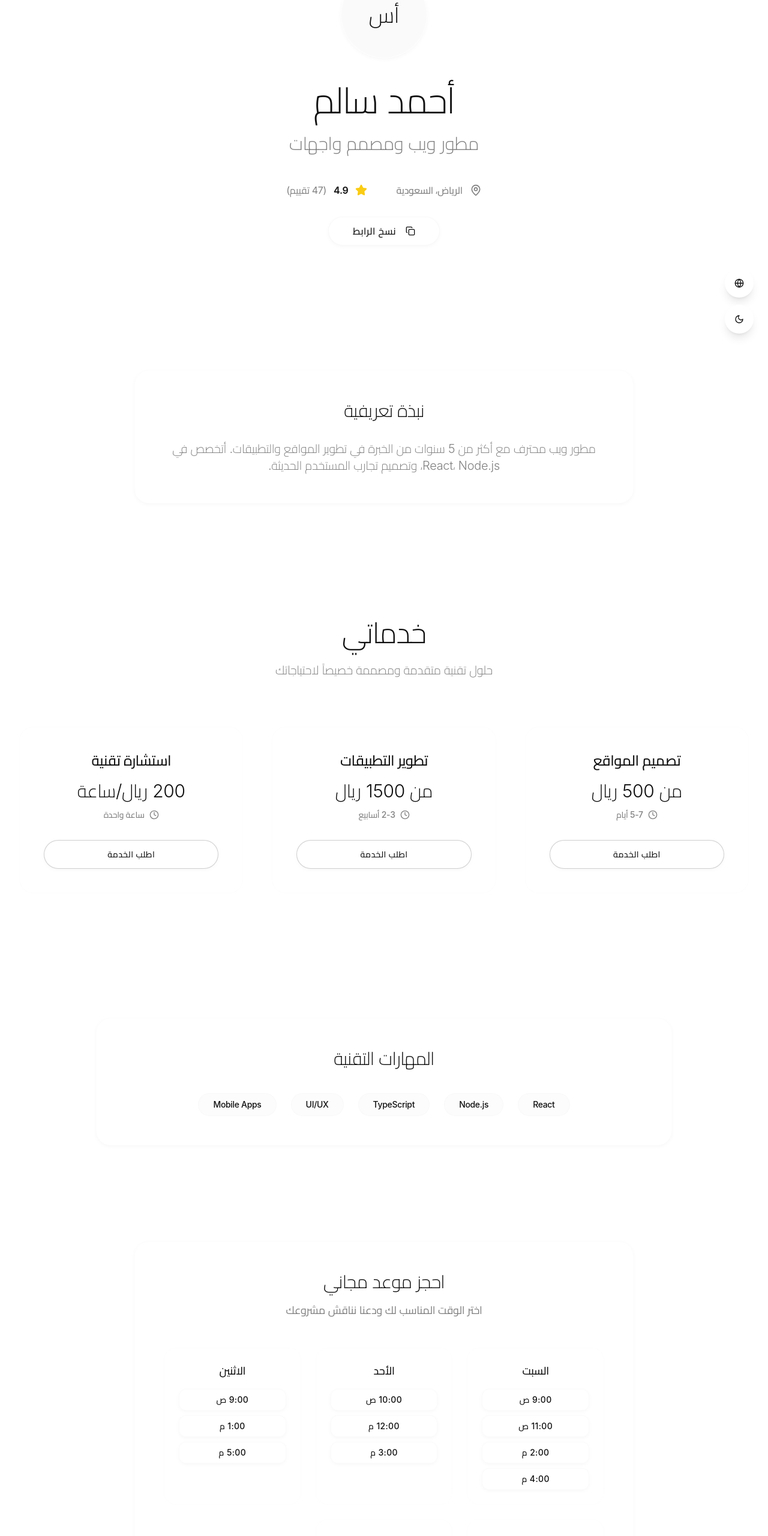
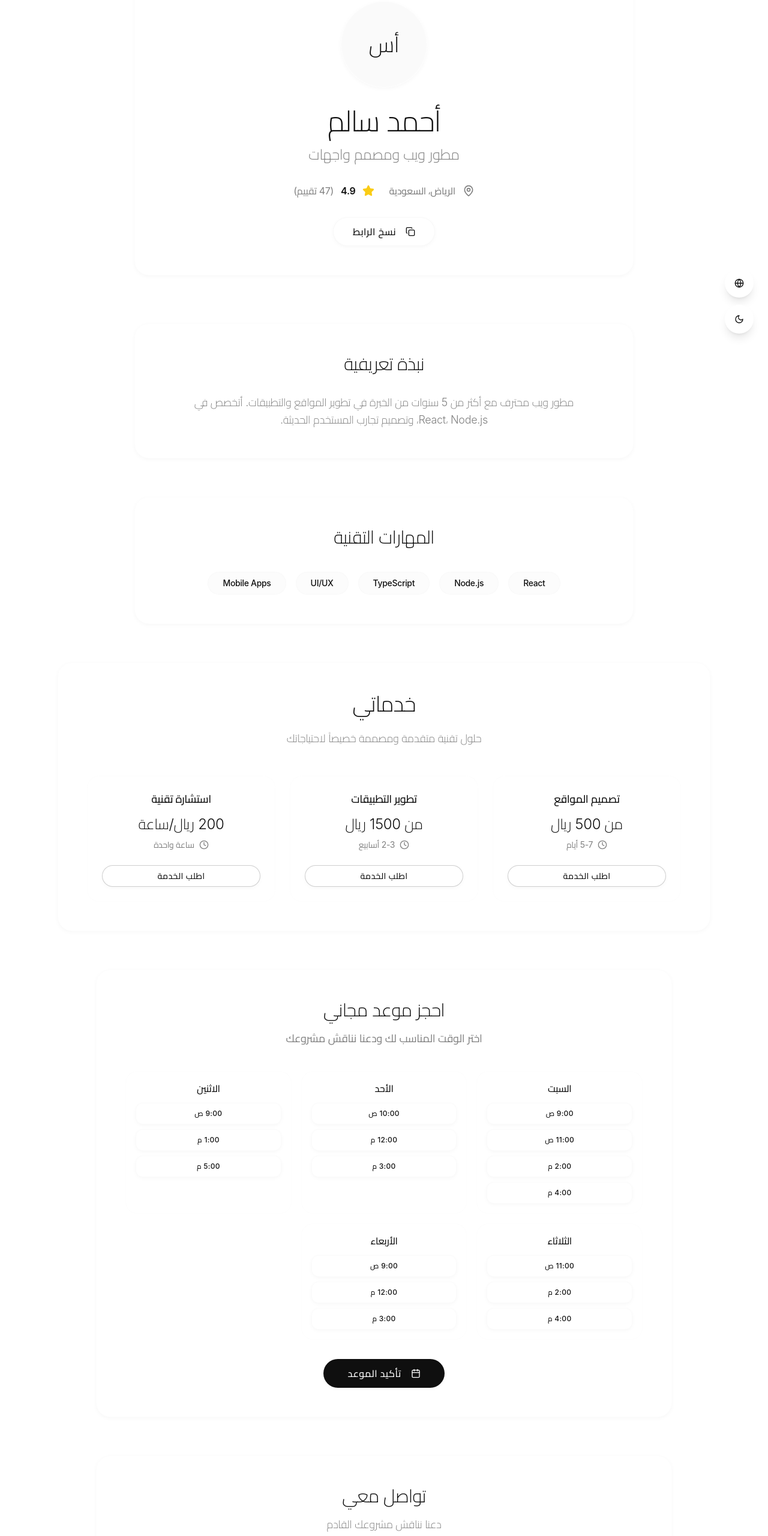
Before and after one commit to immshl/malaf, a React (Vite) app: page /example in a window 1280 px wide. Shown: the part 220-2780 px from the top of the page at 60% size. Built offline with nearby package versions, Linux system fonts and the light colour scheme.

Commit message:
Refactor freelancer profile page
Restructure the freelancer profile page to have each section in its own card, improve button visibility, and optimize the layout for a better user experience.

```diff
--- a/src/pages/ExampleProfile.tsx
+++ b/src/pages/ExampleProfile.tsx
@@ -70,26 +70,27 @@ const ExampleProfile = () => {
         </div>
       </nav>
 
-      {/* Hero Section - Apple Style */}
-      <section className="pt-16 pb-16 lg:pt-24 lg:pb-20">
-        <div className="max-w-5xl mx-auto px-6 lg:px-8 text-center">
+      {/* Profile Header Card */}
+      <section className="pt-16 pb-8 lg:pt-24 lg:pb-12">
+        <div className="max-w-4xl mx-auto px-6 lg:px-8">
+          <div className="bg-background border border-border/10 rounded-3xl p-10 lg:p-12 shadow-soft hover:shadow-medium transition-smooth text-center">
             {/* Profile Avatar */}
-          <div className="flex justify-center mb-10">
+            <div className="flex justify-center mb-8">
               <Avatar className="w-28 h-28 lg:w-36 lg:h-36 border border-border/10 shadow-soft">
                 <AvatarFallback className="text-2xl lg:text-4xl font-light bg-muted/50 text-foreground">أس</AvatarFallback>
               </Avatar>
             </div>
 
             {/* Name & Title */}
-          <h1 className="text-4xl md:text-5xl lg:text-6xl font-light text-foreground mb-6 tracking-tight leading-tight">
+            <h1 className="text-3xl md:text-4xl lg:text-5xl font-light text-foreground mb-4 tracking-tight">
               أحمد سالم
             </h1>
-          <p className="text-xl md:text-2xl lg:text-3xl font-light text-muted-foreground mb-12 leading-relaxed">
+            <p className="text-lg md:text-xl lg:text-2xl font-light text-muted-foreground mb-8">
               مطور ويب ومصمم واجهات
             </p>
 
             {/* Location & Rating */}
-          <div className="flex flex-col sm:flex-row items-center justify-center gap-6 lg:gap-12 mb-8">
+            <div className="flex flex-col sm:flex-row items-center justify-center gap-6 mb-8">
               <div className="flex items-center gap-3 text-muted-foreground">
                 <MapPin className="w-5 h-5" />
                 <span className="text-base font-medium">الرياض، السعودية</span>
@@ -101,13 +102,12 @@ const ExampleProfile = () => {
               </div>
             </div>
 
-          {/* Copy Link Button */}
-          <div className="flex justify-center mb-16">
+            {/* Action Button */}
             <Button
               variant="outline"
               size="lg"
               onClick={handleCopyLink}
-              className="px-10 py-4 rounded-full font-medium border-border/30 hover:bg-muted/40 transition-smooth text-base hover:border-border/50"
+              className="px-8 py-3 rounded-full font-medium border-border/30 hover:bg-muted/40 transition-smooth"
             >
               {copied ? <Check className="w-5 h-5 ml-2" /> : <Copy className="w-5 h-5 ml-2" />}
               {copied ? "تم النسخ!" : "نسخ الرابط"}
@@ -117,13 +117,13 @@ const ExampleProfile = () => {
       </section>
 
       {/* Bio Card */}
-      <section className="py-16">
+      <section className="py-8">
         <div className="max-w-4xl mx-auto px-6 lg:px-8">
           <div className="bg-background border border-border/10 rounded-3xl p-10 lg:p-12 shadow-soft hover:shadow-medium transition-smooth">
             <h3 className="text-2xl lg:text-3xl font-light text-foreground mb-8 tracking-tight text-center">
               نبذة تعريفية
             </h3>
-            <p className="text-lg lg:text-xl font-light text-muted-foreground leading-relaxed text-center">
+            <p className="text-lg font-light text-muted-foreground leading-relaxed text-center max-w-2xl mx-auto">
               مطور ويب محترف مع أكثر من 5 سنوات من الخبرة في تطوير المواقع والتطبيقات.
               أتخصص في React، Node.js، وتصميم تجارب المستخدم الحديثة.
             </p>
@@ -131,57 +131,14 @@ const ExampleProfile = () => {
         </div>
       </section>
 
-      {/* Services Grid - Apple Product Style */}
-      <section className="py-24 lg:py-32">
-        <div className="max-w-7xl mx-auto px-6 lg:px-8">
-          <div className="text-center mb-20">
-            <h2 className="text-3xl md:text-4xl lg:text-5xl font-light text-foreground mb-6 tracking-tight leading-tight">
-              خدماتي
-            </h2>
-            <p className="text-lg lg:text-xl font-light text-muted-foreground max-w-2xl mx-auto leading-relaxed">
-              حلول تقنية متقدمة ومصممة خصيصاً لاحتياجاتك
-            </p>
-          </div>
-
-          <div className="grid lg:grid-cols-3 gap-8 lg:gap-12">
-            {services.map((service, index) => (
-              <div
-                key={index}
-                className="group text-center p-8 lg:p-10 rounded-3xl bg-background border border-border/10 hover:border-border/30 transition-smooth hover:shadow-soft hover:-translate-y-1"
-              >
-                <div className="mb-8">
-                  <h3 className="text-xl lg:text-2xl font-medium text-foreground mb-4 tracking-tight">
-                    {service.name}
-                  </h3>
-                  <p className="text-2xl lg:text-3xl font-light text-foreground mb-3">
-                    {service.price}
-                  </p>
-                  <div className="flex items-center justify-center gap-2 text-muted-foreground">
-                    <Clock className="w-4 h-4" />
-                    <span className="text-sm font-medium">{service.duration}</span>
-                  </div>
-                </div>
-                <Button
-                  size="lg"
-                  variant="outline"
-                  className="w-full py-3 rounded-full border-foreground/20 hover:bg-foreground hover:text-background transition-smooth text-sm font-medium"
-                >
-                  اطلب الخدمة
-                </Button>
-              </div>
-            ))}
-          </div>
-        </div>
-      </section>
-
       {/* Skills Card */}
-      <section className="py-20 bg-muted/5">
-        <div className="max-w-5xl mx-auto px-6 lg:px-8">
+      <section className="py-8">
+        <div className="max-w-4xl mx-auto px-6 lg:px-8">
           <div className="bg-background border border-border/10 rounded-3xl p-10 lg:p-12 shadow-soft hover:shadow-medium transition-smooth">
             <h3 className="text-2xl lg:text-3xl font-light text-foreground mb-10 tracking-tight text-center">
               المهارات التقنية
             </h3>
-            <div className="flex flex-wrap justify-center gap-4 lg:gap-6">
+            <div className="flex flex-wrap justify-center gap-4">
               {["React", "Node.js", "TypeScript", "UI/UX", "Mobile Apps"].map((skill) => (
                 <Badge
                   key={skill}
@@ -196,11 +153,56 @@ const ExampleProfile = () => {
         </div>
       </section>
 
-      {/* Booking Card */}
-      <section className="py-20">
-        <div className="max-w-4xl mx-auto px-6 lg:px-8">
+      {/* Services Card */}
+      <section className="py-8">
+        <div className="max-w-6xl mx-auto px-6 lg:px-8">
           <div className="bg-background border border-border/10 rounded-3xl p-10 lg:p-12 shadow-soft hover:shadow-medium transition-smooth">
             <div className="text-center mb-12">
+              <h2 className="text-2xl md:text-3xl lg:text-4xl font-light text-foreground mb-6 tracking-tight">
+                خدماتي
+              </h2>
+              <p className="text-lg font-light text-muted-foreground max-w-2xl mx-auto">
+                حلول تقنية متقدمة ومصممة خصيصاً لاحتياجاتك
+              </p>
+            </div>
+
+            <div className="grid md:grid-cols-2 lg:grid-cols-3 gap-6">
+              {services.map((service, index) => (
+                <div
+                  key={index}
+                  className="p-6 rounded-2xl border border-border/10 hover:border-border/30 transition-smooth hover:shadow-soft bg-muted/5 hover:bg-muted/10"
+                >
+                  <div className="text-center mb-6">
+                    <h3 className="text-lg font-medium text-foreground mb-3 tracking-tight">
+                      {service.name}
+                    </h3>
+                    <p className="text-xl lg:text-2xl font-light text-foreground mb-2">
+                      {service.price}
+                    </p>
+                    <div className="flex items-center justify-center gap-2 text-muted-foreground text-sm">
+                      <Clock className="w-4 h-4" />
+                      <span>{service.duration}</span>
+                    </div>
+                  </div>
+                  <Button
+                    size="sm"
+                    variant="outline"
+                    className="w-full rounded-full border-foreground/20 hover:bg-foreground hover:text-background transition-smooth"
+                  >
+                    اطلب الخدمة
+                  </Button>
+                </div>
+              ))}
+            </div>
+          </div>
+        </div>
+      </section>
+
+      {/* Booking Card */}
+      <section className="py-8">
+        <div className="max-w-5xl mx-auto px-6 lg:px-8">
+          <div className="bg-background border border-border/10 rounded-3xl p-10 lg:p-12 shadow-soft hover:shadow-medium transition-smooth">
+            <div className="text-center mb-10">
               <h3 className="text-2xl lg:text-3xl font-light text-foreground mb-4 tracking-tight">
                 احجز موعد مجاني
               </h3>
@@ -209,10 +211,10 @@ const ExampleProfile = () => {
               </p>
             </div>
 
-            <div className="grid md:grid-cols-2 lg:grid-cols-3 gap-6 mb-10">
+            <div className="grid sm:grid-cols-2 lg:grid-cols-3 gap-4 mb-8">
               {availableTimes.map((daySchedule, dayIndex) => (
-                <div key={dayIndex} className="border border-border/10 rounded-2xl p-6 hover:border-border/30 transition-smooth">
-                  <h4 className="text-lg font-medium text-foreground mb-4 text-center">
+                <div key={dayIndex} className="border border-border/10 rounded-2xl p-4 hover:border-border/30 transition-smooth bg-muted/5">
+                  <h4 className="text-base font-medium text-foreground mb-3 text-center">
                     {daySchedule.day}
                   </h4>
                   <div className="space-y-2">
@@ -221,7 +223,7 @@ const ExampleProfile = () => {
                         key={timeIndex}
                         variant="outline"
                         size="sm"
-                        className="w-full py-2 text-sm border-border/20 hover:bg-muted/30 transition-smooth"
+                        className="w-full text-xs border-border/20 hover:bg-muted/30 transition-smooth"
                       >
                         {time}
                       </Button>
@@ -234,7 +236,7 @@ const ExampleProfile = () => {
             <div className="text-center">
               <Button
                 size="lg"
-                className="bg-foreground text-background hover:bg-foreground/90 px-12 py-4 rounded-full font-medium transition-smooth text-base shadow-soft hover:shadow-medium"
+                className="bg-foreground text-background hover:bg-foreground/90 px-10 py-4 rounded-full font-medium transition-smooth shadow-soft hover:shadow-medium"
               >
                 <Calendar className="w-5 h-5 ml-2" />
                 تأكيد الموعد
@@ -244,88 +246,104 @@ const ExampleProfile = () => {
         </div>
       </section>
 
-      {/* Contact Grid - Clean Apple Layout */}
-      <section className="py-32 lg:py-40 bg-muted/10">
-        <div className="max-w-6xl mx-auto px-6 lg:px-8">
-          <div className="text-center mb-24">
-            <h2 className="text-4xl md:text-5xl lg:text-6xl font-light text-foreground mb-6 tracking-tight leading-tight">
+      {/* Contact Card */}
+      <section className="py-8">
+        <div className="max-w-5xl mx-auto px-6 lg:px-8">
+          <div className="bg-background border border-border/10 rounded-3xl p-10 lg:p-12 shadow-soft hover:shadow-medium transition-smooth">
+            <div className="text-center mb-10">
+              <h2 className="text-2xl lg:text-3xl font-light text-foreground mb-4 tracking-tight">
                 تواصل معي
               </h2>
-            <p className="text-xl lg:text-2xl font-light text-muted-foreground max-w-2xl mx-auto leading-relaxed">
+              <p className="text-lg font-light text-muted-foreground">
                 دعنا نناقش مشروعك القادم
               </p>
             </div>
 
-          <div className="grid md:grid-cols-3 gap-8 lg:gap-12 mb-20">
+            <div className="grid md:grid-cols-3 gap-6">
               <a
                 href="mailto:ahmad@example.com"
-              className="flex flex-col items-center p-10 lg:p-12 rounded-3xl bg-background border border-border/10 hover:border-border/30 transition-smooth hover:shadow-soft hover:-translate-y-1 group"
+                className="flex flex-col items-center p-6 rounded-2xl border border-border/10 hover:border-border/30 transition-smooth hover:shadow-soft group bg-muted/5 hover:bg-muted/10"
               >
-              <div className="w-16 h-16 bg-muted/30 rounded-full flex items-center justify-center mb-6 group-hover:bg-muted/50 transition-smooth">
-                <Mail className="w-6 h-6 text-foreground" />
+                <div className="w-12 h-12 bg-muted/30 rounded-full flex items-center justify-center mb-4 group-hover:bg-muted/50 transition-smooth">
+                  <Mail className="w-5 h-5 text-foreground" />
                 </div>
-              <span className="text-base font-medium text-foreground">ahmad@example.com</span>
+                <span className="text-sm font-medium text-foreground text-center">ahmad@example.com</span>
               </a>
 
               <a
                 href="tel:+966500000000"
-              className="flex flex-col items-center p-10 lg:p-12 rounded-3xl bg-background border border-border/10 hover:border-border/30 transition-smooth hover:shadow-soft hover:-translate-y-1 group"
+                className="flex flex-col items-center p-6 rounded-2xl border border-border/10 hover:border-border/30 transition-smooth hover:shadow-soft group bg-muted/5 hover:bg-muted/10"
               >
-              <div className="w-16 h-16 bg-muted/30 rounded-full flex items-center justify-center mb-6 group-hover:bg-muted/50 transition-smooth">
-                <Phone className="w-6 h-6 text-foreground" />
+                <div className="w-12 h-12 bg-muted/30 rounded-full flex items-center justify-center mb-4 group-hover:bg-muted/50 transition-smooth">
+                  <Phone className="w-5 h-5 text-foreground" />
                 </div>
-              <span className="text-base font-medium text-foreground">+966 50 000 0000</span>
+                <span className="text-sm font-medium text-foreground text-center">+966 50 000 0000</span>
               </a>
 
               <a
                 href="https://ahmad-portfolio.com"
-              className="flex flex-col items-center p-10 lg:p-12 rounded-3xl bg-background border border-border/10 hover:border-border/30 transition-smooth hover:shadow-soft hover:-translate-y-1 group"
+                className="flex flex-col items-center p-6 rounded-2xl border border-border/10 hover:border-border/30 transition-smooth hover:shadow-soft group bg-muted/5 hover:bg-muted/10"
               >
-              <div className="w-16 h-16 bg-muted/30 rounded-full flex items-center justify-center mb-6 group-hover:bg-muted/50 transition-smooth">
-                <Globe className="w-6 h-6 text-foreground" />
+                <div className="w-12 h-12 bg-muted/30 rounded-full flex items-center justify-center mb-4 group-hover:bg-muted/50 transition-smooth">
+                  <Globe className="w-5 h-5 text-foreground" />
                 </div>
-              <span className="text-base font-medium text-foreground">ahmad-portfolio.com</span>
+                <span className="text-sm font-medium text-foreground text-center">ahmad-portfolio.com</span>
               </a>
             </div>
-
-          {/* Social Media - Apple Minimal Style */}
-          <div className="flex justify-center gap-6 lg:gap-8">
-            <a
-              href="#"
-              className="w-16 h-16 bg-gradient-to-r from-purple-500 to-pink-500 rounded-full flex items-center justify-center hover:scale-105 transition-smooth shadow-soft hover:shadow-medium"
-            >
-              <Instagram className="w-7 h-7 text-white" />
-            </a>
-            <a
-              href="#"
-              className="w-16 h-16 bg-blue-500 rounded-full flex items-center justify-center hover:scale-105 transition-smooth shadow-soft hover:shadow-medium"
-            >
-              <Twitter className="w-7 h-7 text-white" />
-            </a>
-            <a
-              href="#"
-              className="w-16 h-16 bg-blue-600 rounded-full flex items-center justify-center hover:scale-105 transition-smooth shadow-soft hover:shadow-medium"
-            >
-              <Linkedin className="w-7 h-7 text-white" />
-            </a>
           </div>
         </div>
       </section>
 
-      {/* Apple-style Availability Status */}
-      <section className="py-24 lg:py-32">
-        <div className="max-w-3xl mx-auto px-6 lg:px-8 text-center">
-          <div className="inline-flex items-center gap-4 px-8 py-4 rounded-full bg-green-50 dark:bg-green-950/30 border border-green-200 dark:border-green-800/30 shadow-soft">
+      {/* Social Media Card */}
+      <section className="py-8">
+        <div className="max-w-4xl mx-auto px-6 lg:px-8">
+          <div className="bg-background border border-border/10 rounded-3xl p-10 lg:p-12 shadow-soft hover:shadow-medium transition-smooth">
+            <h3 className="text-2xl font-light text-foreground mb-8 text-center tracking-tight">
+              تابعني على
+            </h3>
+            <div className="flex justify-center gap-6">
+              <a
+                href="#"
+                className="w-14 h-14 bg-gradient-to-r from-purple-500 to-pink-500 rounded-full flex items-center justify-center hover:scale-105 transition-smooth shadow-soft hover:shadow-medium"
+              >
+                <Instagram className="w-6 h-6 text-white" />
+              </a>
+              <a
+                href="#"
+                className="w-14 h-14 bg-blue-500 rounded-full flex items-center justify-center hover:scale-105 transition-smooth shadow-soft hover:shadow-medium"
+              >
+                <Twitter className="w-6 h-6 text-white" />
+              </a>
+              <a
+                href="#"
+                className="w-14 h-14 bg-blue-600 rounded-full flex items-center justify-center hover:scale-105 transition-smooth shadow-soft hover:shadow-medium"
+              >
+                <Linkedin className="w-6 h-6 text-white" />
+              </a>
+            </div>
+          </div>
+        </div>
+      </section>
+
+      {/* Availability Status Card */}
+      <section className="py-8 pb-16">
+        <div className="max-w-4xl mx-auto px-6 lg:px-8">
+          <div className="bg-background border border-border/10 rounded-3xl p-10 lg:p-12 shadow-soft hover:shadow-medium transition-smooth">
+            <div className="text-center">
+              <div className="inline-flex items-center gap-4 px-6 py-3 rounded-full bg-green-50 dark:bg-green-950/30 border border-green-200 dark:border-green-800/30 shadow-soft mb-4">
                 <div className="w-3 h-3 bg-green-500 rounded-full animate-pulse"></div>
-            <span className="text-base font-medium text-green-700 dark:text-green-400">
+                <span className="text-sm font-medium text-green-700 dark:text-green-400">
                   متاح الآن للمشاريع الجديدة
                 </span>
               </div>
-          <p className="text-base text-muted-foreground mt-6 font-light">
+              <p className="text-sm text-muted-foreground font-light">
                 السبت - الخميس، 9:00 ص - 6:00 م (GMT+3)
               </p>
             </div>
+          </div>
+        </div>
       </section>
+
     </div>
   );
 };
```
Lines whose indentation alone changed are shown as unchanged.
